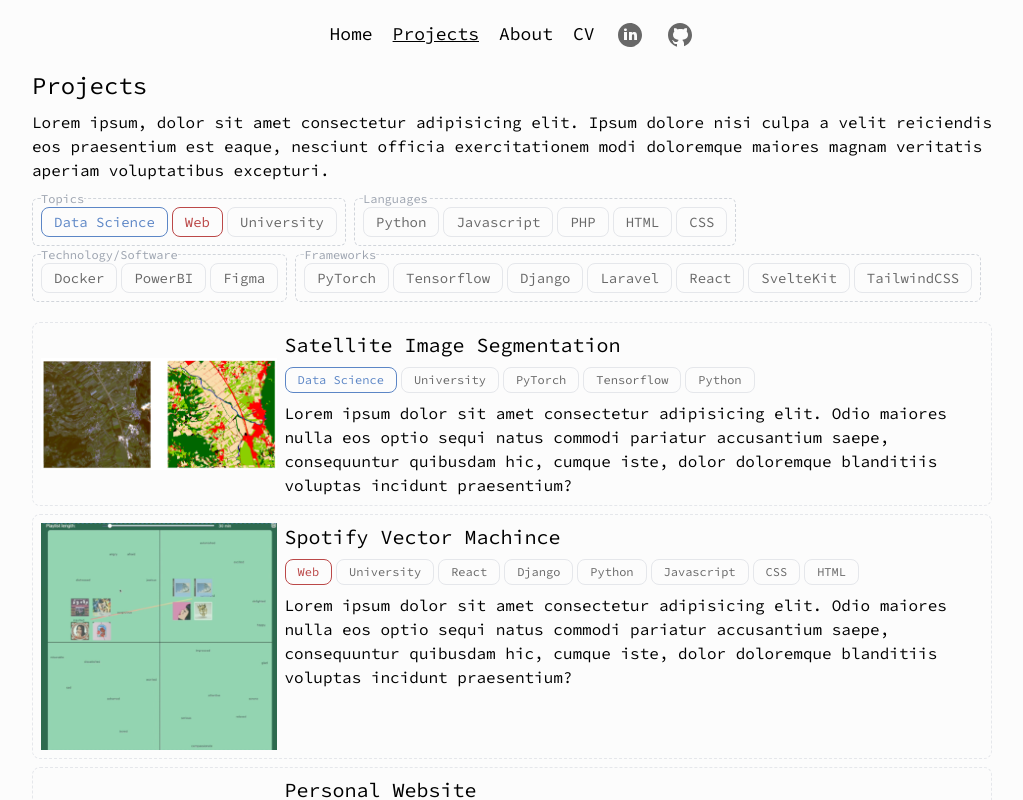
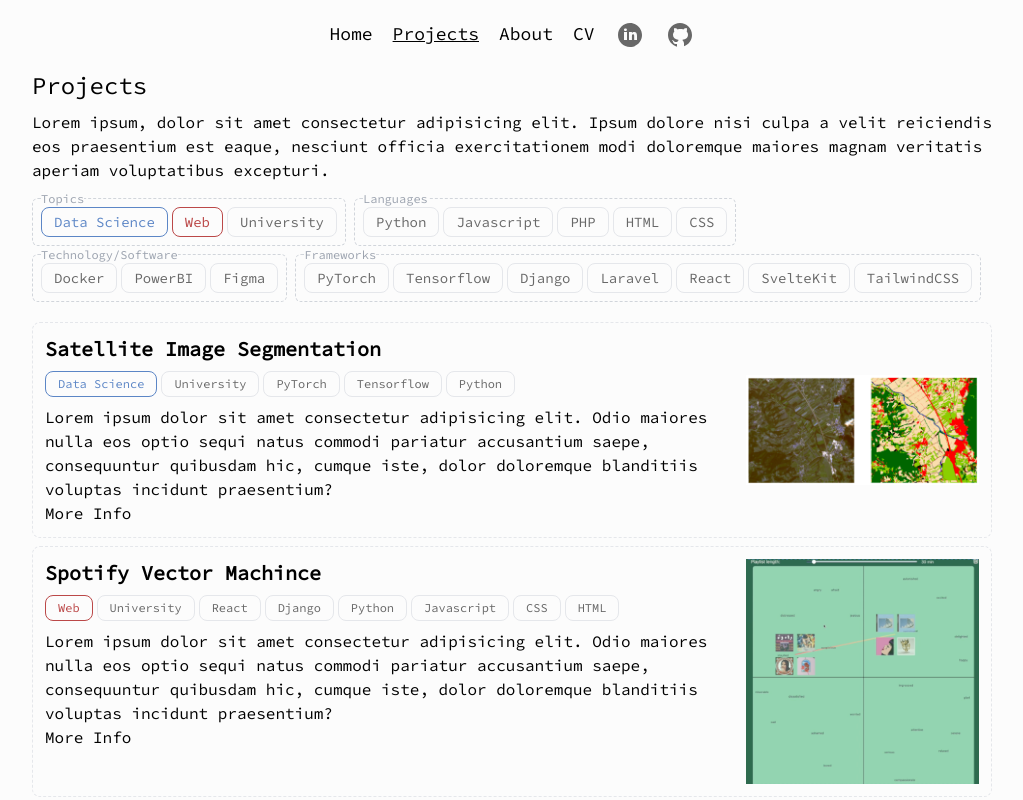
Before and after one commit to marcosefritose/marcose-website, a SvelteKit app: page /projects in a window 1280 px wide. Shown: the top 800 px of the page, without its empty margins (128-1151 px from the left). Built offline with nearby package versions, Linux system fonts and the light colour scheme.

Commit message:
layout styling and accessibility improvements

```diff
--- a/src/app.css
+++ b/src/app.css
@@ -2,3 +2,7 @@
 @tailwind base;
 @tailwind components;
 @tailwind utilities;
+
+body {
+    background-color: #FCFCFC;
+}
--- a/src/routes/+layout.svelte
+++ b/src/routes/+layout.svelte
@@ -8,15 +8,17 @@
     $: path = $page.url.pathname;
 </script>
 
-<div class="bg-light w-screen">
+<div class="w-screen">
     <div class="w-full flex justify-center text-lg p-5 gap-5">
         <a href="/" class="{path === "/" ? 'underline' : ''}">Home</a>
         <a href="/projects" class="{path === "/projects" ? 'underline' : ''}">Projects </a>
         <a href="/about" class="{path === "/about" ? 'underline' : ''}">About</a>
         <a href="/CV_Marc_Gehrke.pdf" download="">CV</a>
-        <a href="https://www.linkedin.com/in/marc-gehrke-a1a49a175" target="_blank" rel="noopener noreferrer"><img src="/icons/linkedin_icon.svg"></a>
-        <a href="https://github.com/marcosefritose/" target="_blank" rel="noopener noreferrer"><img src="/icons/github_icon.svg"></a>
+        <a href="https://www.linkedin.com/in/marc-gehrke-a1a49a175" target="_blank" rel="noopener noreferrer"><img src="/icons/linkedin_icon.svg" alt="LinkedIn Icon"></a>
+        <a href="https://github.com/marcosefritose/" target="_blank" rel="noopener noreferrer"><img src="/icons/github_icon.svg" alt="GitHub Icon"></a>
     </div>
 
-    <slot />
+    <div class="md:w-5/6 xl:w-3/4 mx-auto max-w-6xl">
+        <slot />
+    </div>
 </div>
--- a/src/routes/+page.svelte
+++ b/src/routes/+page.svelte
@@ -1,5 +1,5 @@
 
-<div class="w-full h-full flex flex-col justify-between items-center bg-light text-dark">
+<div class="w-full h-full flex flex-col justify-between items-center text-dark">
     <div class="flex flex-col pt-12">
         <h1 class="inline-block text-5xl md:text-7xl lg:text-8xl">marcose.</h1>
         <p class="inline-block text-lg md:text-xl">data scientist // web developer</p>
--- a/src/routes/projects/+page.svelte
+++ b/src/routes/projects/+page.svelte
@@ -5,7 +5,7 @@
     let selectedTopics = [];
 </script>
 
-<div class="w-full md:w-3/4 mx-auto">
+<div>
     <h2 class="text-2xl">Projects</h2>
 
     <p class="py-2">Lorem ipsum, dolor sit amet consectetur adipisicing elit. Ipsum dolore nisi culpa a velit reiciendis eos praesentium est eaque, nesciunt officia exercitationem modi doloremque maiores magnam veritatis aperiam voluptatibus excepturi.</p>
--- a/src/routes/projects/projectboard.svelte
+++ b/src/routes/projects/projectboard.svelte
@@ -11,19 +11,22 @@
     let projects = [
         {
             title: 'Satellite Image Segmentation',
-            image: '/images/satellite_segmentation.png',
+            image_path: '/images/satellite_segmentation.png',
+            detail_path: '/projects/svm',
             topics: ["Data Science", "University", "PyTorch", "Tensorflow", "Python"],
             descrition: 'Lorem ipsum dolor sit amet consectetur adipisicing elit. Odio maiores nulla eos optio sequi natus commodi pariatur accusantium saepe, consequuntur quibusdam hic, cumque iste, dolor doloremque blanditiis voluptas incidunt praesentium?'
         },
         {
             title: 'Spotify Vector Machince',
-            image: '/images/svm.png',
+            image_path: '/images/svm.png',
+            detail_path: '/projects/svm',
             topics: ["Web", "University", "React", "Django", "Python", "Javascript", "CSS", "HTML"],
             descrition: 'Lorem ipsum dolor sit amet consectetur adipisicing elit. Odio maiores nulla eos optio sequi natus commodi pariatur accusantium saepe, consequuntur quibusdam hic, cumque iste, dolor doloremque blanditiis voluptas incidunt praesentium?'
         },
         {
             title: 'Personal Website',
-            image: '/images/marcose.png',
+            image_path: '/images/marcose.png',
+            detail_path: '/projects/svm',
             topics: ["Web", "SvelteKit", "Javascript", "CSS", "HTML"],
             descrition: 'Lorem ipsum dolor sit amet consectetur adipisicing elit. Odio maiores nulla eos optio sequi natus commodi pariatur accusantium saepe, consequuntur quibusdam hic, cumque iste, dolor doloremque blanditiis voluptas incidunt praesentium?'
         },
@@ -45,17 +48,18 @@
 <div class="py-3 flex flex-col gap-2">
 
     {#each filteredProjects as project}
-    <div class="flex flex-col md:flex-row p-2 gap-2 rounded-lg border-dashed border">
-        <img class="w-full md:w-1/3 lg:w-1/4 object-contain" src="{project.image}" alt="Satellite Segmentation Screenshot">
+    <div class="flex flex-col md:flex-row p-3 gap-2 rounded-lg border-dashed border">
         <div class="flex-auto">
-            <h3 class="text-xl font-medium">{project.title}</h3>
+            <h3 class="text-xl font-semibold">{project.title}</h3>
             <div class="flex py-2 gap-1 flex-wrap">
                 {#each project.topics as topic}
                 <Topic topic="{topic}" active={false}/>
                 {/each}
             </div>
             <p>{project.descrition}</p>
+            <a href="{project.detail_path}">More Info</a>
         </div>
+        <img class="w-full md:w-1/3 lg:w-1/4 object-contain" src="{project.image_path}" alt="Satellite Segmentation Screenshot">
     </div>
     {/each}
 
--- /dev/null
+++ b/src/routes/projects/svm/+page.svelte
@@ -0,0 +1,3 @@
+<a href="/projects">Back</a>
+
+<p>Lorem ipsum dolor sit amet consectetur adipisicing elit. Voluptatum quasi nam voluptatibus eos modi optio commodi aut quis. Neque soluta quia molestiae alias at est enim culpa minus totam itaque.</p>
--- a/src/routes/projects/topic.svelte
+++ b/src/routes/projects/topic.svelte
@@ -43,4 +43,5 @@
     {selectedTopics.includes(topic) ? 'text-white bg-'+color : 'text-'+color}
     {active ? 'cursor-pointer text-sm' : 'text-xs'}"
     on:click={() => selectTopic(topic)}
+    on:keydown={() => selectTopic(topic)}
 >{topic}</span>
```
Also changed, not shown: static/favicon.png.
